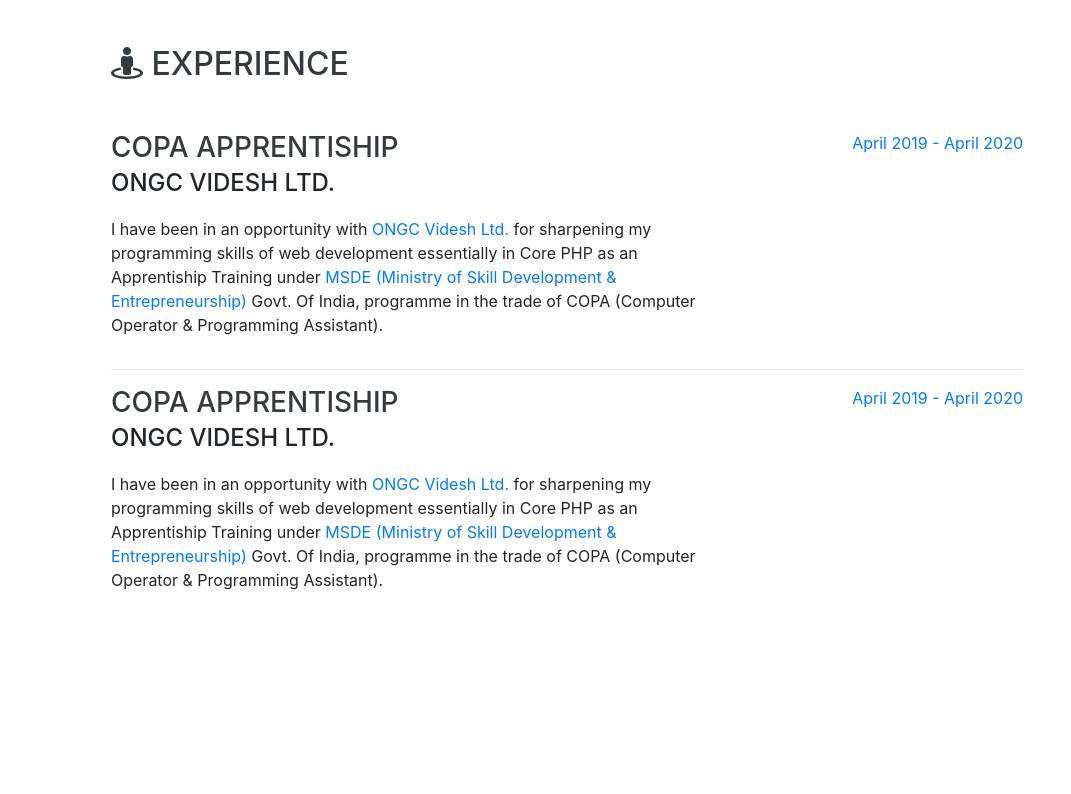
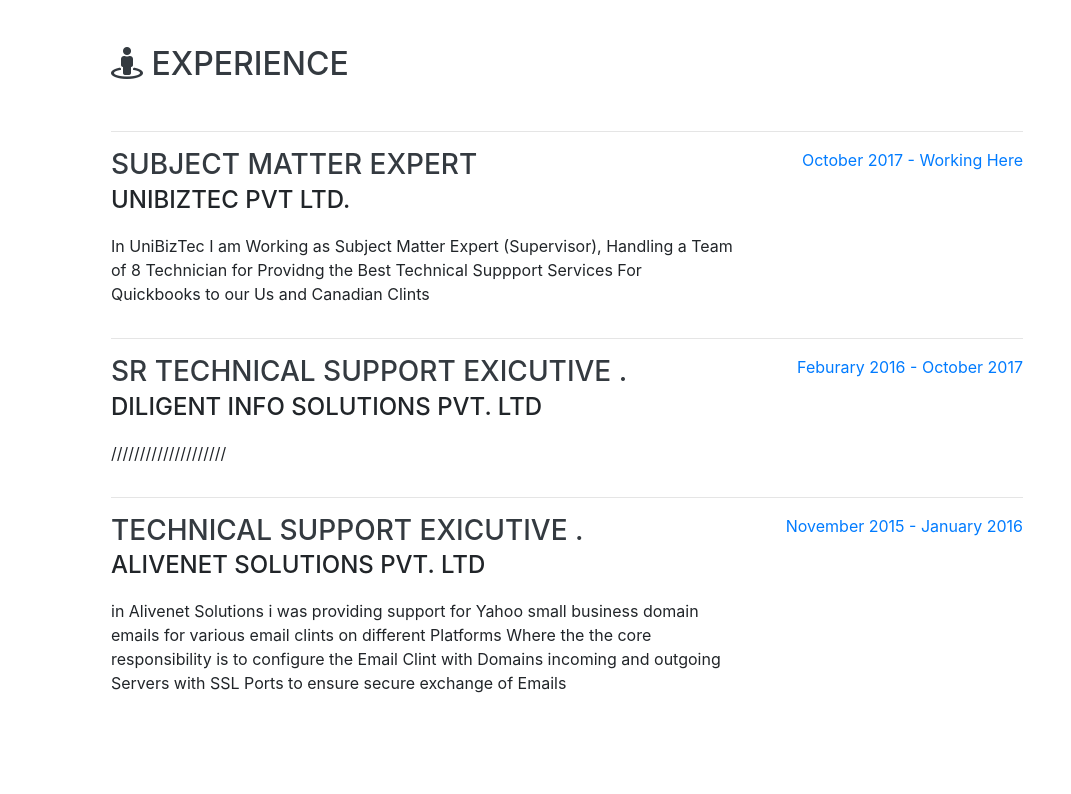
Before and after one commit to PawanSmy/portfolio, a website with bundled scripts: page index.html in a window 1280 px wide. Shown: the part 804-1598 px from the top of the page, without its empty margins (209-1280 px from the left). Built offline with nearby package versions, Linux system fonts and the light colour scheme; a web font is replaced by a local one.

Commit message:
Update index.html

```diff
--- a/index.html
+++ b/index.html
@@ -65,20 +65,21 @@
 
   <div class="container-fluid p-0">
 
+<!------------------------------------------------------------About-------------------------------------------------------------->
+
     <section class="resume-section p-3 p-lg-5 d-flex align-items-center" id="about">
       <div class="w-100">
-        <h1 class="mb-0">Pawan
-          <span class="text-primary">Smy *</span>
+        <h1 class="mb-0">Pawan<span class="text-primary"> Smy *</span>
         </h1>
         <div class="subheading mb-5">South West · Delhi · India ·
           <a href="mailto:Contact2Smy@gmail.com">Contact2Smy@gmail.com</a>
         </div>
-        <p class="lead mb-5">////////.</p>
+        <p class="lead mb-5">Highly Technical Skilled Guy in BPO IT industrie, Providing Solution for Windows Issue, Network devices Stup and Instalation .</p>
         <div class="social-icons">
           <a href="https://github.com/PawanSmy" target="_blank">
             <i class="fab fa-github"></i>
           </a>
-          <a href="https://stackoverflow.com/users/11992815/PawanSmy" target="_blank">
+          <a href="https://stackoverflow.com/users/13623224/pawan-smy" target="_blank">
             <i class="fab fa-stack-overflow"></i>
           </a>
           <a href="https://www.linkedin.com/in/PawanSmy/" target="_blank">
@@ -92,47 +93,67 @@
           </a>
         </div>
       </div>
-    </section>
+    </section><hr class="m-0">
 
-    <hr class="m-0">
+  <!------------------------------------------------------------Experience-------------------------------------------------------------->
+
+
 
     <section class="resume-section p-3 p-lg-5 d-flex justify-content-center" id="experience">
       <div class="w-100">
-        <h2 class="mb-5"><i class="fa fa-street-view"></i> Experience</h2>
+        <h2 class="mb-5"><i class="fa fa-street-view"></i> Experience</h2><hr>
+
+<!=============================================>
 
         <div class="resume-item d-flex flex-column flex-md-row justify-content-between">
           <div class="resume-content">
-            <h3 class="mb-0">COPA Apprentiship</h3>
-            <div class="subheading mb-3">ONGC Videsh Ltd.</div>
-            <p>I have been in an opportunity with <a href="https://www.ongcvidesh.com/" target="_blank">ONGC Videsh Ltd.</a> for sharpening my programming skills of web development essentially in Core PHP as an Apprentiship Training under <a href="https://msde.gov.in/" target="_blank">MSDE (Ministry of Skill Development & Entrepreneurship)</a> Govt. Of India, programme in the trade of COPA (Computer Operator & Programming Assistant).</p>
+	<h3 class="mb-0">Subject Matter Expert</h3>
+            <div class="subheading mb-3">UNIbizTEC Pvt Ltd.</div>
+            <p>In UniBizTec I am Working as Subject Matter Expert (Supervisor), Handling a Team of 8 Technician for Providng the Best Technical
+			Suppport Services For  Quickbooks to our Us and Canadian Clints </p>
+
+</div><div class="resume-date text-md-right">
+<span class="text-primary">October 2017 - Working Here </span></div></div><hr>
+
+<!=============================================>
+
+        <div class="resume-item d-flex flex-column flex-md-row justify-content-between">
+          <div class="resume-content">
+            <h3 class="mb-0">Sr Technical Support Exicutive .</h3>
+
+            <div class="subheading mb-3">Diligent Info Solutions Pvt. Ltd</div>
+            <p>////////////////////</p>
           </div>
           <div class="resume-date text-md-right">
-            <span class="text-primary">April 2019 - April 2020</span>
-          </div>
-        </div>
-        <hr>
+         <span class="text-primary">Feburary 2016 - October 2017</span>
+          </div></div><hr>
+
+<!=============================================>
+
         <div class="resume-item d-flex flex-column flex-md-row justify-content-between">
           <div class="resume-content">
-            <h3 class="mb-0">COPA Apprentiship</h3>
-            <div class="subheading mb-3">ONGC Videsh Ltd.</div>
-            <p>I have been in an opportunity with <a href="https://www.ongcvidesh.com/" target="_blank">ONGC Videsh Ltd.</a> for sharpening my programming skills of web development essentially in Core PHP as an Apprentiship Training under <a href="https://msde.gov.in/" target="_blank">MSDE (Ministry of Skill Development & Entrepreneurship)</a> Govt. Of India, programme in the trade of COPA (Computer Operator & Programming Assistant).</p>
+            <h3 class="mb-0">Technical Support Exicutive .</h3>
+
+            <div class="subheading mb-3">Alivenet Solutions Pvt. Ltd</div>
+            <p>in Alivenet Solutions i was providing support for Yahoo small business domain emails for various email clints on different Platforms Where the the core responsibility is to configure the Email Clint with Domains incoming and outgoing Servers with SSL Ports to ensure secure exchange of Emails </p>
           </div>
           <div class="resume-date text-md-right">
-            <span class="text-primary">April 2019 - April 2020</span>
-          </div>
-        </div>
-
-      </div>
-
-    </section>
+         <span class="text-primary">November 2015 - January 2016</span>
+          </div></div></div>
 
 
-    <hr class="m-0">
+</div></section><hr class="m-0">
+
+
+
+  <!------------------------------------------------------------Education-------------------------------------------------------------->
 
     <section class="resume-section p-3 p-lg-5 d-flex align-items-center" id="education">
-      <div class="w-100">
-        <h2 class="mb-5"><i class="fa fa-graduation-cap"></i> Education</h2>
+      <div class="w-100"><h2 class="mb-5"><i class="fa fa-graduation-cap"></i> Education</h2>
 	<hr>
+
+<!=============================================>
+
         <div class="resume-item d-flex flex-column flex-md-row justify-content-between mb-5">
           <div class="resume-content">
             <h3 class="mb-0">Indira Gandhi National Open University (IGNOU)</h3>
@@ -156,6 +177,9 @@
           </div>
         </div><hr>
 
+
+<!=============================================>
+
         <div class="resume-item d-flex flex-column flex-md-row justify-content-between mb-5">
           <div class="resume-content">
             <h3 class="mb-0">National Institute of Electronics & Information Technology</h3>
@@ -171,6 +195,8 @@
             <span class="text-primary">2015 - 2016</span>
           </div>
         </div><hr>
+
+<!=============================================>
 
         <div class="resume-item d-flex flex-column flex-md-row justify-content-between">
           <div class="resume-content">
@@ -209,9 +235,11 @@
 
 
       </div>
-    </section>
+    </section> <hr class="m-0">
 
-    <hr class="m-0">
+ <!------------------------------------------------------------Skills -------------------------------------------------------------->
+
+
 
     <section class="resume-section p-3 p-lg-5 d-flex align-items-center" id="skills">
       <div class="w-100">
@@ -283,7 +311,9 @@
       </div>
     </section>
 
-    <hr class="m-0">
+ <!------------------------------------------------------------Interests-------------------------------------------------------------->
+
+
 
     <section class="resume-section p-3 p-lg-5 d-flex align-items-center" id="interests">
       <div class="w-100">
@@ -291,9 +321,9 @@
         <p>Apart from being a web developer essentially a PHP developer, I enjoy most of my time being outdoors riding sports bike.</p>
         <p class="mb-0">When forced indoors, I love to be a bibliophile and watching movies and online shows, I am an aspiring ethical hacker, and I spend a large amount of my free time exploring the latest technology advancements in the web development world including web security and web application penetration testing.</p>
       </div>
-    </section>
+    </section> <hr class="m-0">
 
-    <hr class="m-0">
+ <!------------------------------------------------------------Awards &amp; Appreciations---------------------------------------------->
 
     <section class="resume-section p-3 p-lg-5 d-flex align-items-center" id="awards">
       <div class="w-100">
@@ -356,6 +386,4 @@
   <!-- Custom scripts for this template -->
   <script src="js/resume.min.js"></script>
 
-</body>
-
-</html>
+</body></html>
```
Lines whose indentation alone changed are shown as unchanged.
